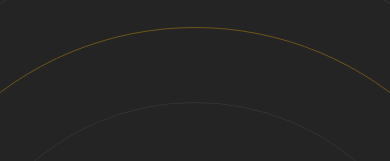
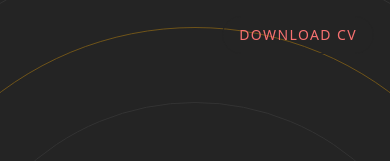
Before and after one commit to RaMandeep2002/ramandeep_singh_portfolio, a Next.js app: page / in a window 390 px wide. Shown: the top 161 px of the page. Built offline with nearby package versions, Linux system fonts and the light colour scheme.

Commit message:
add some projects

```diff
--- a/components/About.tsx
+++ b/components/About.tsx
@@ -34,7 +34,7 @@ export default function About({ }: Props) {
                 viewport={{ once: false }}
                 transition={{ duration: 1.2 }}
                 src="https://i.postimg.cc/jj0My2Cr/20230602-092726-01-1.jpg"
-                className="mb-6 md:mb-0 flex-shrink-0 w-32 h-32 sm:w-54 sm:h-54 sm-top-10 md:w-64 md:h-96 md:top-5 xl:w-[500px] xl:h-[600px] rounded-full md:rounded-lg object-cover z-0"
+                className="sm:mb-0 md:mb-0 flex-shrink-0 w-32 h-32 sm:w-54 sm:h-54 sm-top-10 md:w-64 md:h-96 md:top-5 xl:w-[500px] xl:h-[600px] rounded-full md:rounded-lg object-cover z-0"
             />
 
             {/* Text Section */}
--- a/components/Header.tsx
+++ b/components/Header.tsx
@@ -7,7 +7,7 @@ type Props = {};
 
 export default function Header({}: Props) {
   return (
-    <header className="sticky top-0 z-20 mx-auto flex max-w-7xl items-start justify-between p-5 xl:items-center">
+    <header className="sticky top-0 z-20 mx-auto flex max-w-7xl flex-wrap items-start justify-between p-4 md:p-5">
       <motion.div
         initial={{
           x: -500,
@@ -24,23 +24,6 @@ export default function Header({}: Props) {
         }}
         className="flex flex-row items-center gap-2 "
       >
-        {/* social Icon */}
-        {/* <SocialIcon
-          url="https://facebook.com/raman-sardar"
-          fgColor="white"
-          bgColor="transparent"
-          className="rounded-full hover:bg-blue-500"
-        />
-        <SocialIcon
-          url="https://instagram.com/_sardarji_15"
-          bgColor="transparent"
-          className="rounded-full from-fuchsia-600 to-pink-600    hover:bg-gradient-to-r"
-        />
-        <SocialIcon
-          url="https://twitter.com/raman2002"
-          bgColor="transparent"
-          className="rounded-full hover:bg-blue-300"
-        /> */}
         <SocialIcon
           url="https://github.com/RaMandeep2002"
           bgColor="transparent"
@@ -83,7 +66,7 @@ export default function Header({}: Props) {
 
         <a
           href="https://drive.google.com/file/d/11o4WUVBhNopqDG1bYCR0yVBcxdOCGZAy/view?usp=sharing"
-          className="downloadbutton ml-3 hidden text-sm uppercase text-red-400 md:inline-flex "
+          className="downloadbutton ml-3 text-sm uppercase text-red-400 md:inline-flex "
         >
           Download CV
         </a>
```
